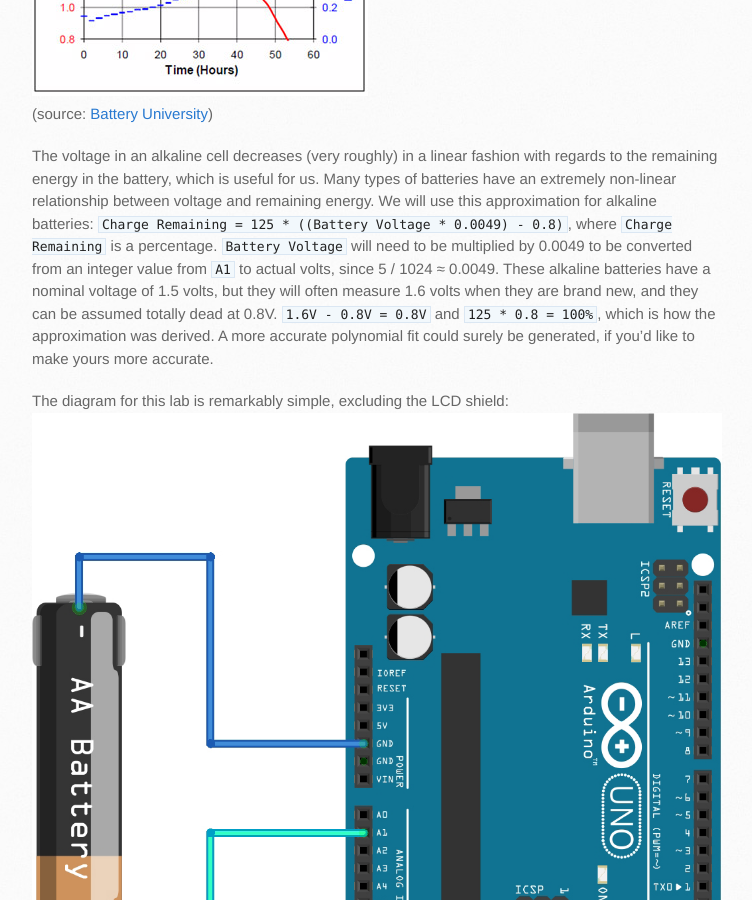
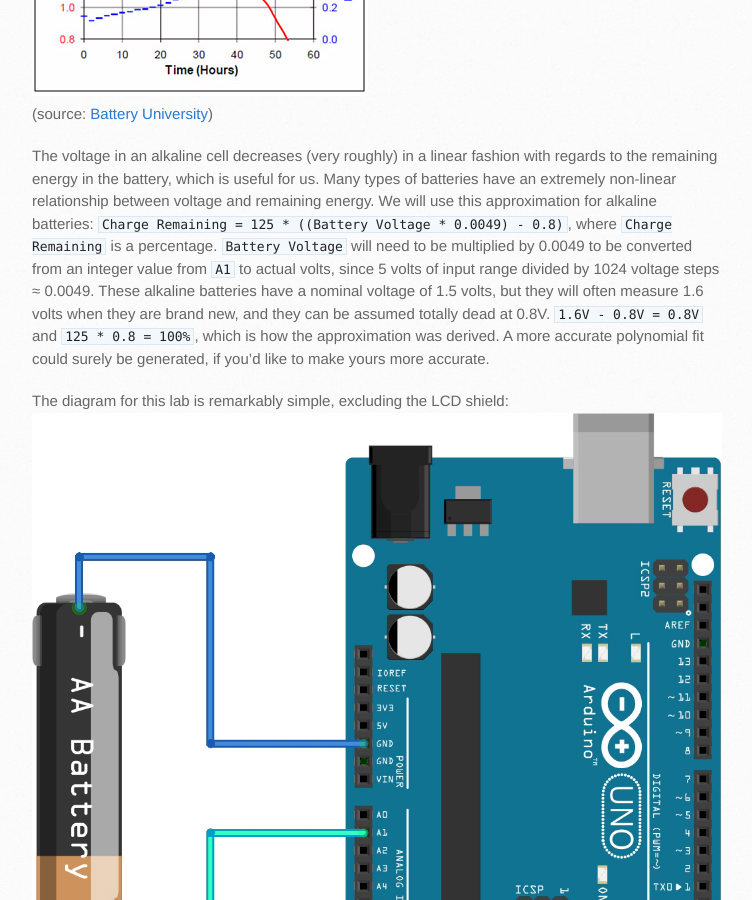
Before and after one commit to TTU-CSC/ttu-csc.github.com, a Jekyll site: the page built from _posts/2015-07-19-lab-9-battery-tester.markdown, in a window 1280 px wide and 900 px high, scrolled down 528 px. Shown: the whole window, without its empty margins (138-890 px from the left). Built offline with Jekyll 4.4.1, drawn with Linux system fonts in a browser that asks for light colours.

Commit message:
Update 2015-07-19-lab-9-battery-tester.markdown

```diff
--- a/_posts/2015-07-19-lab-9-battery-tester.markdown
+++ b/_posts/2015-07-19-lab-9-battery-tester.markdown
@@ -10,7 +10,7 @@ We will be making something directly useful: a battery tester! Specifically, we
 ![Alkaline State of Charge]({{site.url}}/images/Alkaline-SOC.jpg)
 (source: [Battery University](http://batteryuniversity.com/learn/article/examining_loading_characteristics_on_primary_and_secondary_batteries))
 
-The voltage in an alkaline cell decreases (very roughly) in a linear fashion with regards to the remaining energy in the battery, which is useful for us. Many types of batteries have an extremely non-linear relationship between voltage and remaining energy. We will use this approximation for alkaline batteries: `Charge Remaining = 125 * ((Battery Voltage * 0.0049) - 0.8)`, where `Charge Remaining` is a percentage.  `Battery Voltage` will need to be multiplied by 0.0049 to be converted from an integer value from `A1` to actual volts, since 5 / 1024 ≈ 0.0049. These alkaline batteries have a nominal voltage of 1.5 volts, but they will often measure 1.6 volts when they are brand new, and they can be assumed totally dead at 0.8V. `1.6V - 0.8V = 0.8V` and `125 * 0.8 = 100%`, which is how the approximation was derived. A more accurate polynomial fit could surely be generated, if you'd like to make yours more accurate.
+The voltage in an alkaline cell decreases (very roughly) in a linear fashion with regards to the remaining energy in the battery, which is useful for us. Many types of batteries have an extremely non-linear relationship between voltage and remaining energy. We will use this approximation for alkaline batteries: `Charge Remaining = 125 * ((Battery Voltage * 0.0049) - 0.8)`, where `Charge Remaining` is a percentage.  `Battery Voltage` will need to be multiplied by 0.0049 to be converted from an integer value from `A1` to actual volts, since 5 volts of input range divided by 1024 voltage steps ≈ 0.0049. These alkaline batteries have a nominal voltage of 1.5 volts, but they will often measure 1.6 volts when they are brand new, and they can be assumed totally dead at 0.8V. `1.6V - 0.8V = 0.8V` and `125 * 0.8 = 100%`, which is how the approximation was derived. A more accurate polynomial fit could surely be generated, if you'd like to make yours more accurate.
 
 The diagram for this lab is remarkably simple, excluding the LCD shield:
 ![Lab 9 diagram]({{site.url}}/images/lab_9.jpg)
```
